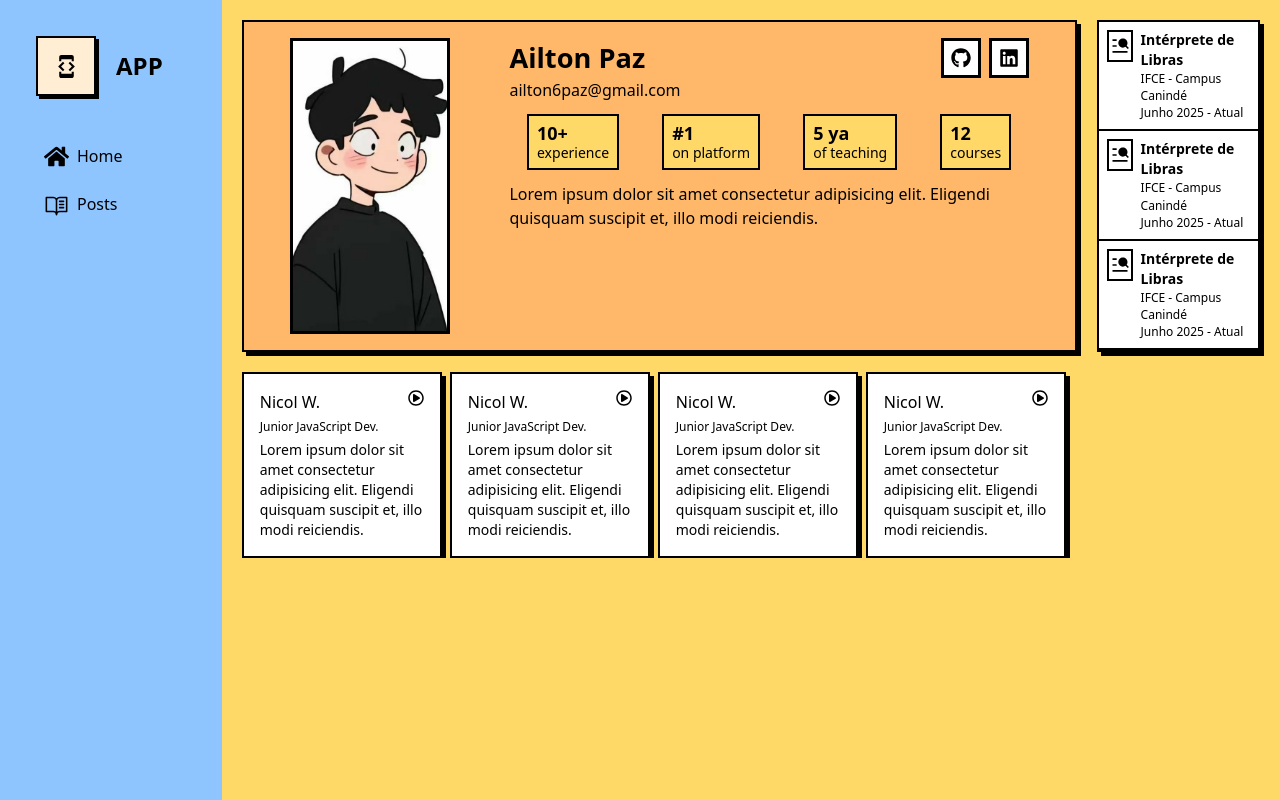
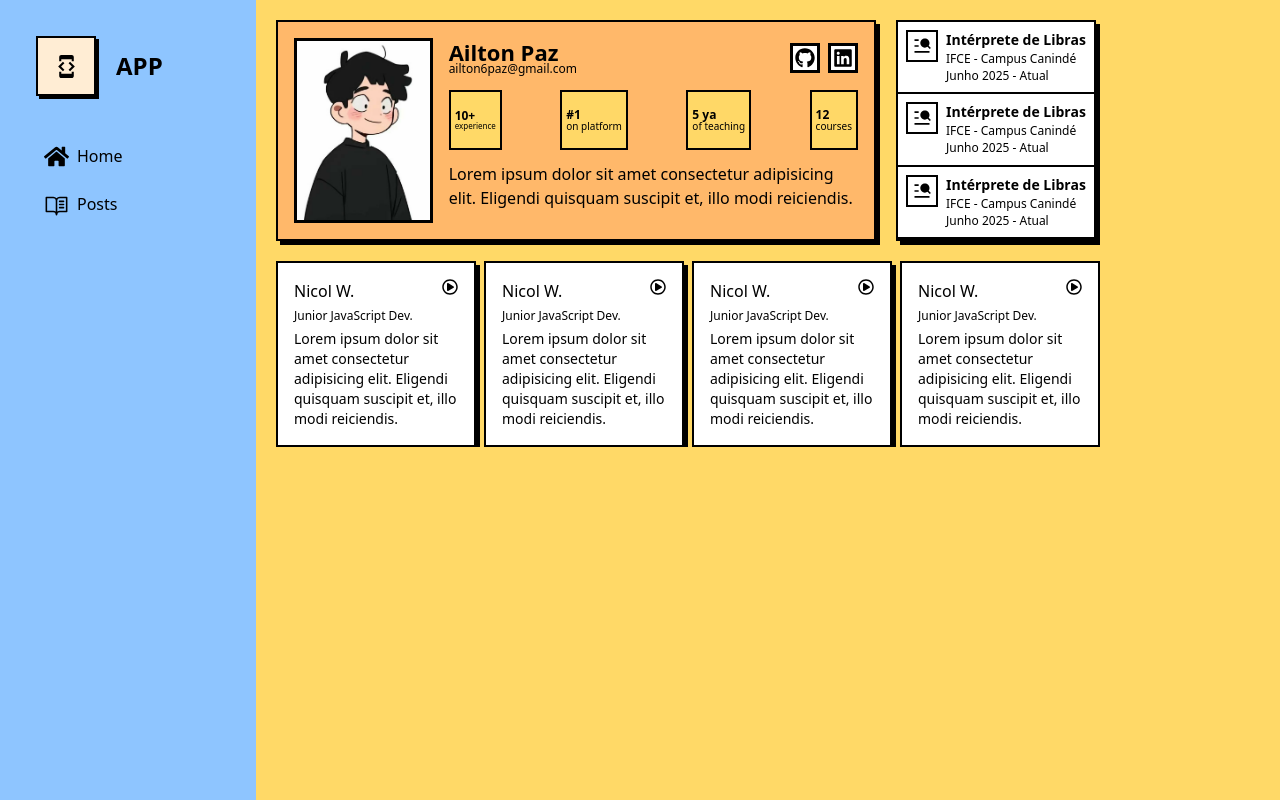
Before and after one commit to ailton-paz/personal-page, a Next.js app: page / in a window 1280 px wide. Built offline with nearby package versions, Linux system fonts and the light colour scheme.

Commit message:
Minor style updates

```diff
--- a/app/components/main/Profilebox.tsx
+++ b/app/components/main/Profilebox.tsx
@@ -5,30 +5,33 @@ import { FaGithub, FaLinkedin } from "react-icons/fa";
 
 export default function ProfileBox() {
     return (
-        <div className="flex bg-orange-300 border-2 w-full
-        h-auto p-4 justify-around shadow-[4px_4px_0px]">
+        <div className="flex bg-orange-300 border-2 h-auto md:w-[600px]
+         p-4 gap-x-4 justify-around shadow-[4px_4px_0px]">
         {/*A div principal do componente, com estilos para layout, aparência e tamanho*/}
 
             {/*Div da imagem*/}
-            <div className='border-3 w-40 aspect-[3/4] relative'>
+            <div className='border-3 w-[450px] md:w-40 md:aspect-[3/4] relative'>
                 <Image
                 src={profileImg}
                 fill
-                className='object-cover object-bottom '
+                className='object-cover object-center '
                 alt="Foto de perfil" />
             </div>
 
             {/*Div das informações complementares*/}
-            <div className='w-[65%] flex flex-col gap-y-3'>
+            <div className='flex flex-col gap-y-3'>
 
                 {/*Primeira div, nome e ícones*/}
                 <div>
-                <div className='flex justify-between h-10'>
-                    <h1 className='font-bold text-[clamp(1.7rem,2.5vw,1.25rem)]'>Ailton Paz</h1>
+                <div className='flex justify-between items-center h-10'>
 
+                    <div>
+                    <h1 className='font-bold text-[22px] leading-none'>Ailton Paz</h1>
+                    <p className='text-[12px] leading-none '>ailton6paz@gmail.com</p>
+                    </div>
 
                     {/*Div dos ícones de github,linkedin*/}
-                    <div className='flex gap-2 h-full'>
+                    <div className='flex gap-2 h-[30px]'>
                         <a
                         href="https://github.com/ailton-paz"
                         target='blank'
@@ -44,30 +47,31 @@ export default function ProfileBox() {
                         </a>
                     </div>
                 </div>
-                <p>ailton6paz@gmail.com</p>
+
                 </div>
 
+
                 {/*Segunda div, quadradinhos*/}
-                <div className='flex flex-wrap justify-around w-full gap-2 text-sm'>
+                    <div className='flex justify-between w-full h-[60px] gap-1 text-sm'>
 
-                    <div className='border-2 p-2 flex flex-col justify-center gap-y-1 bg-[#ffd967]'>
-                        <p className='font-extrabold text-lg leading-none'>10+</p>
-                        <p className='leading-none'>experience</p>
+                    <div className='border-2 p-1 flex flex-col justify-center bg-[#ffd967]'>
+                        <p className='font-extrabold text-[12px] leading-none'>10+</p>
+                        <p className='leading-none text-[8px]'>experience</p>
                     </div>
 
-                    <div className='border-2 p-2 flex flex-col justify-center gap-y-1 bg-[#FFD867]'>
-                        <p className='font-extrabold text-lg leading-none'>#1</p>
-                        <p className='leading-none'>on platform</p>
+                    <div className='border-2 p-1 flex flex-col justify-center bg-[#FFD867]'>
+                        <p className='font-extrabold text-[12px] leading-none'>#1</p>
+                        <p className='leading-none text-[10px]'>on platform</p>
                     </div>
 
-                    <div className='border-2 p-2 flex flex-col justify-center gap-y-1 bg-[#FFD867]'>
-                        <p className='font-extrabold text-lg leading-none'>5 ya</p>
-                        <p className='leading-none'>of teaching</p>
+                    <div className='border-2 p-1 flex flex-col justify-center bg-[#FFD867]'>
+                        <p className='font-extrabold text-[12px] leading-none'>5 ya</p>
+                        <p className='leading-none text-[10px]'>of teaching</p>
                     </div>
 
-                    <div className='border-2 p-2 flex flex-col justify-center gap-y-1 bg-[#FFD867]'>
-                        <p className='font-extrabold text-lg leading-none'>12</p>
-                        <p className='leading-none'>courses</p>
+                    <div className='border-2 p-1 flex flex-col justify-center  bg-[#FFD867]'>
+                        <p className='font-extrabold text-[12px] leading-none'>12</p>
+                        <p className='leading-none text-[10px]'>courses</p>
                     </div>
 
                 </div>
--- a/app/layout.tsx
+++ b/app/layout.tsx
@@ -5,7 +5,7 @@ export default function RootLayout({ children }: { children: React.ReactNode; })
   return (
     <html>
       <body>
-        <div className="flex flex-col w-screen min-h-dvh md:flex-row bg-[#ffd967]">
+        <div className="flex flex-col md:flex-row w-screen min-h-dvh min-w-dvh bg-[#ffd967]">
 
           <div className="h-30 md:h-screen w-screen md:w-64 bg-blue-300 p-4">
             <SideNav />
```
Also changed, not shown: 1 other file (tests, documents, lock files or other folders).
